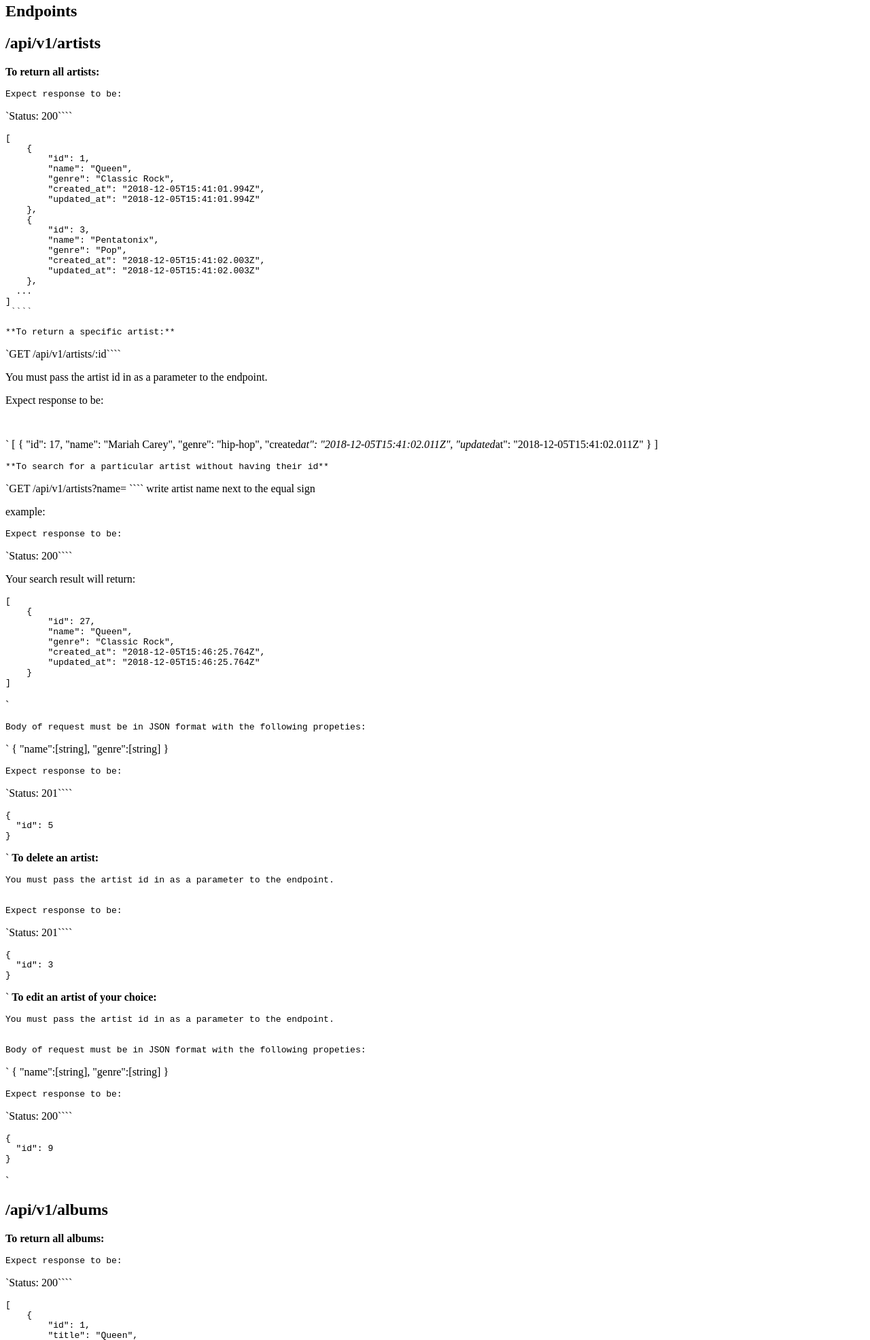
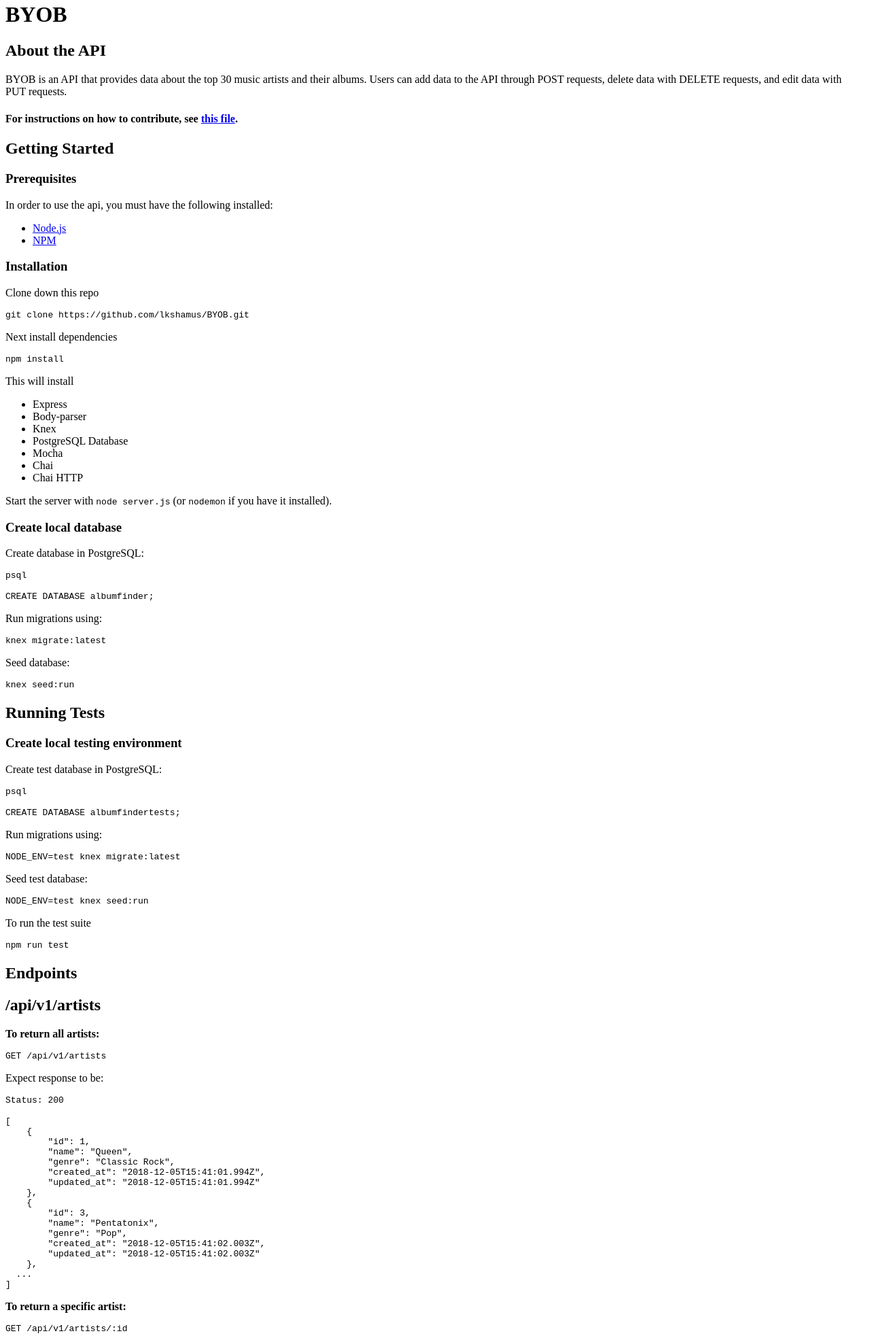
Before and after one commit to lkshamus/BYOB, a website: page public/index.html in a window 1280 px wide. Shown: the part 5-1976 px from the top of the page at 68% size. Drawn offline with Linux system fonts and the light colour scheme.

Commit message:
Format HTML and create stylesheet for later

`````diff
--- a/public/index.html
+++ b/public/index.html
@@ -1,15 +1,58 @@
+<h1 id="byob">BYOB</h1>
+<h2 id="abouttheapi">About the API</h2>
+<p>BYOB is an API that provides data about the top 30 music artists and their albums. Users can add data to the API through POST requests, delete data with DELETE requests, and edit data with PUT requests. </p>
+<h4 id="forinstructionsonhowtocontributeseethisfilehttpsgithubcomlkshamusbyobblobmastercontributingmd">For instructions on how to contribute, see <a href="https://github.com/lkshamus/BYOB/blob/master/CONTRIBUTING.md">this file</a>.</h4>
+<h2 id="gettingstarted">Getting Started</h2>
+<h3 id="prerequisites">Prerequisites</h3>
+<p>In order to use the api, you must have the following installed:</p>
+<ul>
+<li><a href="https://nodejs.org/en/">Node.js</a></li>
+<li><a href="https://nodejs.org/en/">NPM</a></li>
+</ul>
+<h3 id="installation">Installation</h3>
+<p>Clone down this repo </p>
+<p><code>git clone https://github.com/lkshamus/BYOB.git</code></p>
+<p>Next install dependencies </p>
+<p><code>npm install</code> </p>
+<p>This will install </p>
+<ul>
+<li>Express</li>
+<li>Body-parser</li>
+<li>Knex</li>
+<li>PostgreSQL Database</li>
+<li>Mocha</li>
+<li>Chai</li>
+<li>Chai HTTP</li>
+</ul>
+<p>Start the server with
+<code>node server.js</code>
+(or <code>nodemon</code> if you have it installed).</p>
+<h3 id="createlocaldatabase">Create local database</h3>
+<p>Create database in PostgreSQL: </p>
+<p><code>psql</code></p>
+<p><code>CREATE DATABASE albumfinder;</code></p>
+<p>Run migrations using: </p>
+<p><code>knex migrate:latest</code></p>
+<p>Seed database:</p>
+<p><code>knex seed:run</code></p>
+<h2 id="runningtests">Running Tests</h2>
+<h3 id="createlocaltestingenvironment">Create local testing environment</h3>
+<p>Create test database in PostgreSQL: </p>
+<p><code>psql</code></p>
+<p><code>CREATE DATABASE albumfindertests;</code></p>
+<p>Run migrations using: </p>
+<p><code>NODE_ENV=test knex migrate:latest</code></p>
+<p>Seed test database:</p>
+<p><code>NODE_ENV=test knex seed:run</code></p>
+<p>To run the test suite</p>
+<p><code>npm run test</code></p>
 <h2 id="endpoints">Endpoints</h2>
-
 <h2 id="apiv1artists">/api/v1/artists</h2>
-
 <p><strong>To return all artists:</strong></p>
-
-<pre><code class="`GET /api/v1/artists```` language-`GET /api/v1/artists````">Expect response to be:
-</code></pre>
-
-<p>`Status: 200````</p>
-
-<pre><code class="` language-`">[
+<p><code>GET /api/v1/artists</code></p>
+<p>Expect response to be:</p>
+<p><code>Status: 200</code></p>
+<pre><code>[
     {
         "id": 1,
         "name": "Queen",
@@ -26,46 +69,30 @@
     },
   ...
 ]
- ````
-
-**To return a specific artist:**
 </code></pre>
-
-<p>`GET /api/v1/artists/:id````</p>
-
+<p><strong>To return a specific artist:</strong></p>
+<p><code>GET /api/v1/artists/:id</code></p>
 <p>You must pass the artist id in as a parameter to the endpoint.</p>
-
 <p>Expect response to be:</p>
-
-<pre><code class="`Status: 200```` language-`Status: 200````">
-</code></pre>
-
-<p>`
-[
+<p><code>Status: 200</code></p>
+<pre><code>[
     {
         "id": 17,
         "name": "Mariah Carey",
         "genre": "hip-hop",
-        "created<em>at": "2018-12-05T15:41:02.011Z",
-        "updated</em>at": "2018-12-05T15:41:02.011Z"
+        "created_at": "2018-12-05T15:41:02.011Z",
+        "updated_at": "2018-12-05T15:41:02.011Z"
     }
-]</p>
-
-<pre><code class="` language-`">**To search for a particular artist without having their id**
+]
 </code></pre>
-
-<p>`GET /api/v1/artists?name= ```` write artist name next to the equal sign</p>
-
+<p><strong>To search for a particular artist without having their id</strong></p>
+<p><code>GET /api/v1/artists?name=</code> write artist name next to the equal sign</p>
 <p>example: </p>
-
-<pre><code class="`/api/v1/artists?name=Queen```` language-`/api/v1/artists?name=Queen````">Expect response to be:
-</code></pre>
-
-<p>`Status: 200````</p>
-
+<p><code>/api/v1/artists?name=Queen</code></p>
+<p>Expect response to be:</p>
+<p><code>Status: 200</code></p>
 <p>Your search result will return: </p>
-
-<pre><code class="`  language-` ">[
+<pre><code>[
     {
         "id": 27,
         "name": "Queen",
@@ -75,81 +102,49 @@
     }
 ]
 </code></pre>
-
-<p>`</p>
-
-<pre><code class="`POST /api/v1/artists```` language-`POST /api/v1/artists````">Body of request must be in JSON format with the following propeties:
-</code></pre>
-
-<p>`
-{
+<p><code>POST /api/v1/artists</code></p>
+<p>Body of request must be in JSON format with the following propeties:</p>
+<pre><code>{
     "name":[string],
     "genre":[string]
-}</p>
-
-<pre><code class="` language-`">Expect response to be:
+}
 </code></pre>
-
-<p>`Status: 201````</p>
-
-<pre><code class="` language-`">{
+<p>Expect response to be:
+<code>Status: 201</code></p>
+<pre><code>{
   "id": 5
 }
 </code></pre>
-
-<p>`
-<strong>To delete an artist:</strong></p>
-
-<pre><code class="`DELETE /api/v1/artists/:id```` language-`DELETE /api/v1/artists/:id````">You must pass the artist id in as a parameter to the endpoint.
-
-
-Expect response to be:
-</code></pre>
-
-<p>`Status: 201````</p>
-
-<pre><code class="` language-`">{
+<p><strong>To delete an artist:</strong></p>
+<p><code>DELETE /api/v1/artists/:id</code></p>
+<p>You must pass the artist id in as a parameter to the endpoint.</p>
+<p>Expect response to be:</p>
+<p><code>Status: 201</code></p>
+<pre><code>{
   "id": 3
 }
 </code></pre>
-
-<p>`
-<strong>To edit an artist of your choice:</strong></p>
-
-<pre><code class="`PUT /api/v1/artists/:id```` language-`PUT /api/v1/artists/:id````">You must pass the artist id in as a parameter to the endpoint.
-
-
-Body of request must be in JSON format with the following propeties:
-</code></pre>
-
-<p>`
-{
+<p><strong>To edit an artist of your choice:</strong></p>
+<p><code>PUT /api/v1/artists/:id</code></p>
+<p>You must pass the artist id in as a parameter to the endpoint.</p>
+<p>Body of request must be in JSON format with the following propeties:</p>
+<pre><code>{
     "name":[string],
     "genre":[string]
-}</p>
-
-<pre><code class="` language-`">Expect response to be:
+}
 </code></pre>
-
-<p>`Status: 200````</p>
-
-<pre><code class="` language-`">{
+<p>Expect response to be:</p>
+<p><code>Status: 200</code></p>
+<pre><code>{
   "id": 9
 }
 </code></pre>
-
-<p>`</p>
-
 <h2 id="apiv1albums">/api/v1/albums</h2>
-
 <p><strong>To return all albums:</strong></p>
-
-<pre><code class="`GET /api/v1/albums```` language-`GET /api/v1/albums````">Expect response to be:
-</code></pre>
-
-<p>`Status: 200````</p>
-
-<pre><code class="`    language-`   ">[
+<p><code>GET /api/v1/albums</code></p>
+<p>Expect response to be:</p>
+<p><code>Status: 200</code></p>
+<pre><code>[
     {
         "id": 1,
         "title": "Queen",
@@ -169,20 +164,12 @@ Body of request must be in JSON format with the following propeties:
    ...
 ]
 </code></pre>
-
-<p>`</p>
-
 <p><strong>To return all albums from an artist of your choice:</strong></p>
-
-<pre><code class="`GET /api/v1/albums/:id```` language-`GET /api/v1/albums/:id````">You must pass the album id in as a parameter to the endpoint.
-
-
-Expect response to be:
-</code></pre>
-
-<p>`Status: 200````</p>
-
-<pre><code class="` language-`">[
+<p><code>GET /api/v1/albums/:id</code></p>
+<p>You must pass the album id in as a parameter to the endpoint.</p>
+<p>Expect response to be: </p>
+<p><code>Status: 200</code></p>
+<pre><code>[
     {
         "id": 5,
         "title": "A Day At The Races",
@@ -193,73 +180,44 @@ Expect response to be:
     }
 ]
 </code></pre>
-
-<p>`</p>
-
 <p><strong>To add an artist:</strong></p>
-
 <p><strong>To add an album to an artist of your choice:</strong></p>
-
-<pre><code class="`POST /api/v1/albums```` language-`POST /api/v1/albums````">Body of request must be in JSON format with the following properties:
-</code></pre>
-
-<p>`
-{
+<p><code>POST /api/v1/albums</code></p>
+<p>Body of request must be in JSON format with the following properties:</p>
+<pre><code>{
     "title":[string],
     "release_date":[boolean]
-}</p>
-
-<pre><code class="` language-`">Expect response to be:
+}
 </code></pre>
-
-<p>`Status: 201````</p>
-
-<pre><code class="` language-`">{
+<p>Expect response to be:</p>
+<p><code>Status: 201</code></p>
+<pre><code>{
   "id": 9
 }
 </code></pre>
-
-<p>`</p>
-
 <p><strong>To delete an album:</strong></p>
-
-<pre><code class="`DELETE /api/v1/albums/:id```` language-`DELETE /api/v1/albums/:id````">You must pass the album id in as a parameter to the endpoint.
-
-
-Expect response to be:
-</code></pre>
-
-<p>`Status: 201````</p>
-
-<pre><code class="` language-`">{
+<p><code>DELETE /api/v1/albums/:id</code></p>
+<p>You must pass the album id in as a parameter to the endpoint.</p>
+<p>Expect response to be:</p>
+<p><code>Status: 201</code></p>
+<pre><code>{
   "id": 4
 }
 </code></pre>
-
-<p>`</p>
-
 <p><strong>To edit an album of your choice:</strong></p>
-
-<pre><code class="`PUT /api/v1/albums/:id```` language-`PUT /api/v1/albums/:id````">You must the album id in as a parameter to the endpoint.
-
-
-Body of request must be in JSON format with the following properties:
-</code></pre>
-
-<p>`
-{
+<p><code>PUT /api/v1/albums/:id</code></p>
+<p>You must the album id in as a parameter to the endpoint.</p>
+<p>Body of request must be in JSON format with the following properties:</p>
+<pre><code>{
     "title":[string],
     "release_date":[boolean]
-}</p>
-
-<pre><code class="` language-`">Expect response to be:
+}
 </code></pre>
-
-<p>`Status: 200````</p>
-
-<pre><code class="` language-`">{
+<p>Expect response to be:</p>
+<p><code>Status: 200</code></p>
+<pre><code>{
   "id": 8
 }
 </code></pre>
-
-<p>`</p>
+<h2 id="contributors">Contributors</h2>
+<p><a href="https://github.com/hljacobs5">Haley Jacobs</a> &amp; <a href="https://github.com/lkshamus">Laura Shamus</a></p>
`````
Also changed, not shown: public/style.css (added).
